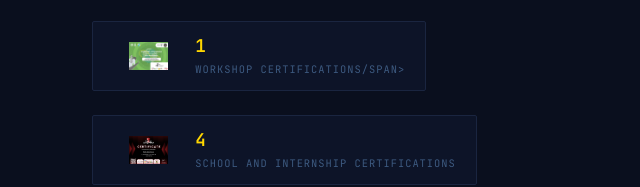
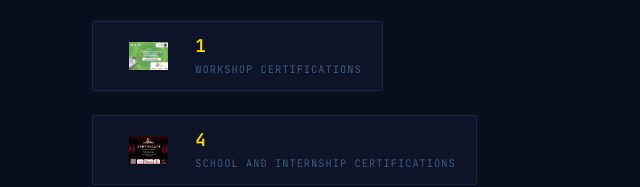
Before and after one commit to YoukaGamedev/rizalabdurahman.github.io, a plain HTML site: page index.html in a window 1280 px wide. Shown: the part 1646-1833 px from the top of the page, 550-1190 px from the left. Drawn offline with Linux system fonts and the light colour scheme.

Commit message:
Update index.html

```diff
--- a/index.html
+++ b/index.html
@@ -953,7 +953,7 @@
             <img src="images/WhatsApp Image 2026-01-27 at 09.14.06.jpeg" alt="Achievement" class="ach-icon-img">
             <div class="ach-text">
               <span class="ach-num">1</span>
-              <span class="ach-label">Workshop Certifications/span>
+              <span class="ach-label">Workshop Certifications</span>
             </div>
           </div>
           <div class="achievement">
```
